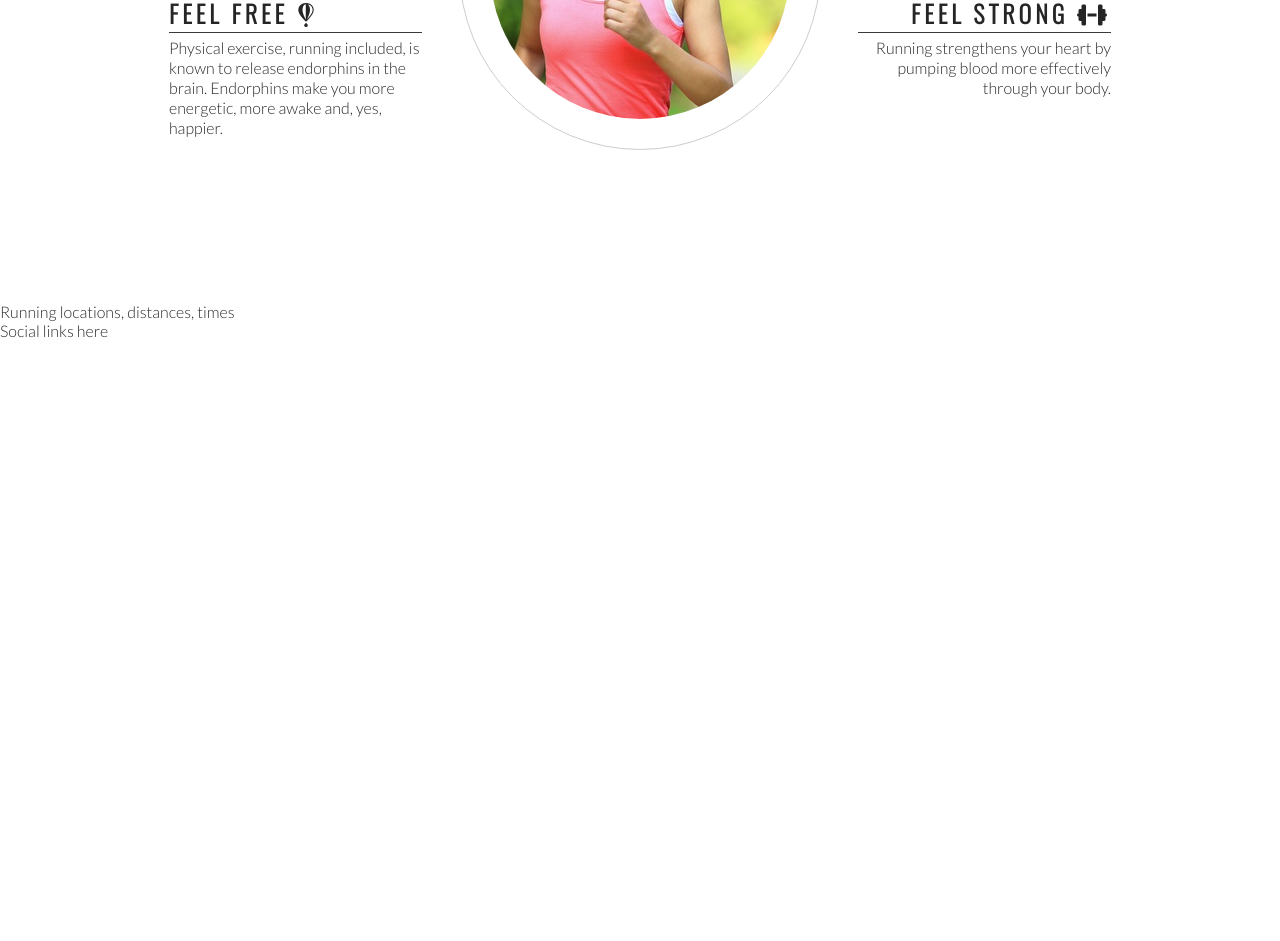
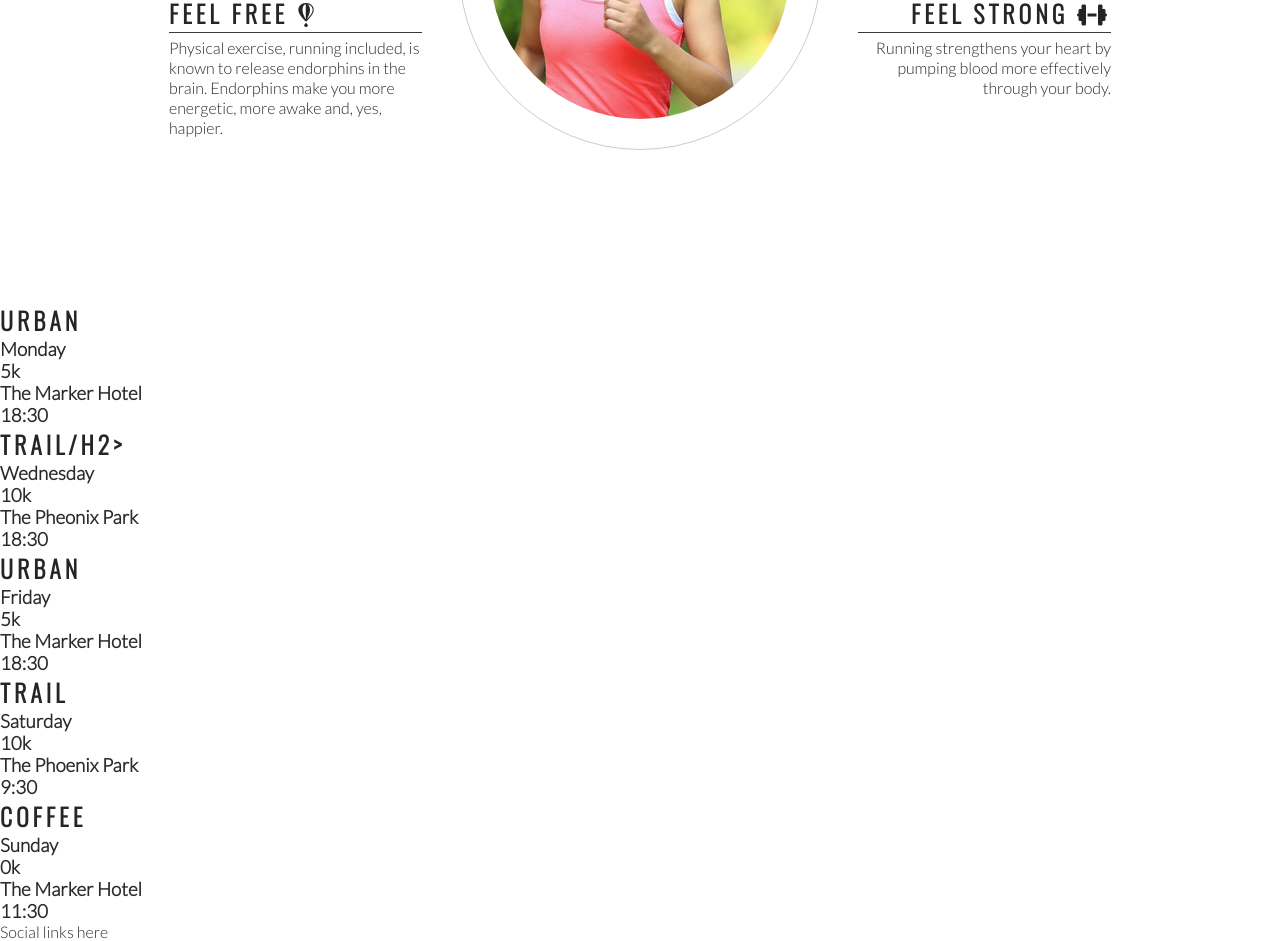
Before and after one commit to stephaniecrocker91/love-running, a plain HTML site: page index.html in a window 1280 px wide. Shown: the part 993-1934 px from the top of the page. Before the commit the page ends 1333 px from the top, so only its background shows below. Drawn offline with nearby package versions, Linux system fonts and the light colour scheme.

Commit message:
Add meetup times main structure

```diff
--- a/index.html
+++ b/index.html
@@ -71,7 +71,42 @@
         </div>
     </section>
     <section>
-        Running locations, distances, times
+        <div>
+            <h2>Urban</h2>
+            <h3>Monday</h3>
+            <h3>5k</h3>
+            <h3>The Marker Hotel</h3>
+            <h3>18:30</h3>
+        </div>
+        <div>
+            <h2>Trail/h2>
+            <h3>Wednesday</h3>
+            <h3>10k</h3>
+            <h3>The Pheonix Park</h3>
+            <h3>18:30</h3>
+        </div>
+        <div>
+            <h2>Urban</h2>
+            <h3>Friday</h3>
+            <h3>5k</h3>
+            <h3>The Marker Hotel</h3>
+            <h3>18:30</h3>
+        </div>
+        <div>
+            <h2>Trail</h2>
+            <h3>Saturday</h3>
+            <h3>10k</h3>
+            <h3>The Phoenix Park</h3>
+            <h3>9:30</h3>
+        </div>
+        <div>
+            <h2>Coffee</h2>
+            <h3>Sunday</h3>
+            <h3>0k</h3>
+            <h3>The Marker Hotel</h3>
+            <h3>11:30</h3>
+        </div>
+
     </section>
     <footer>Social links here</footer>
 
```
